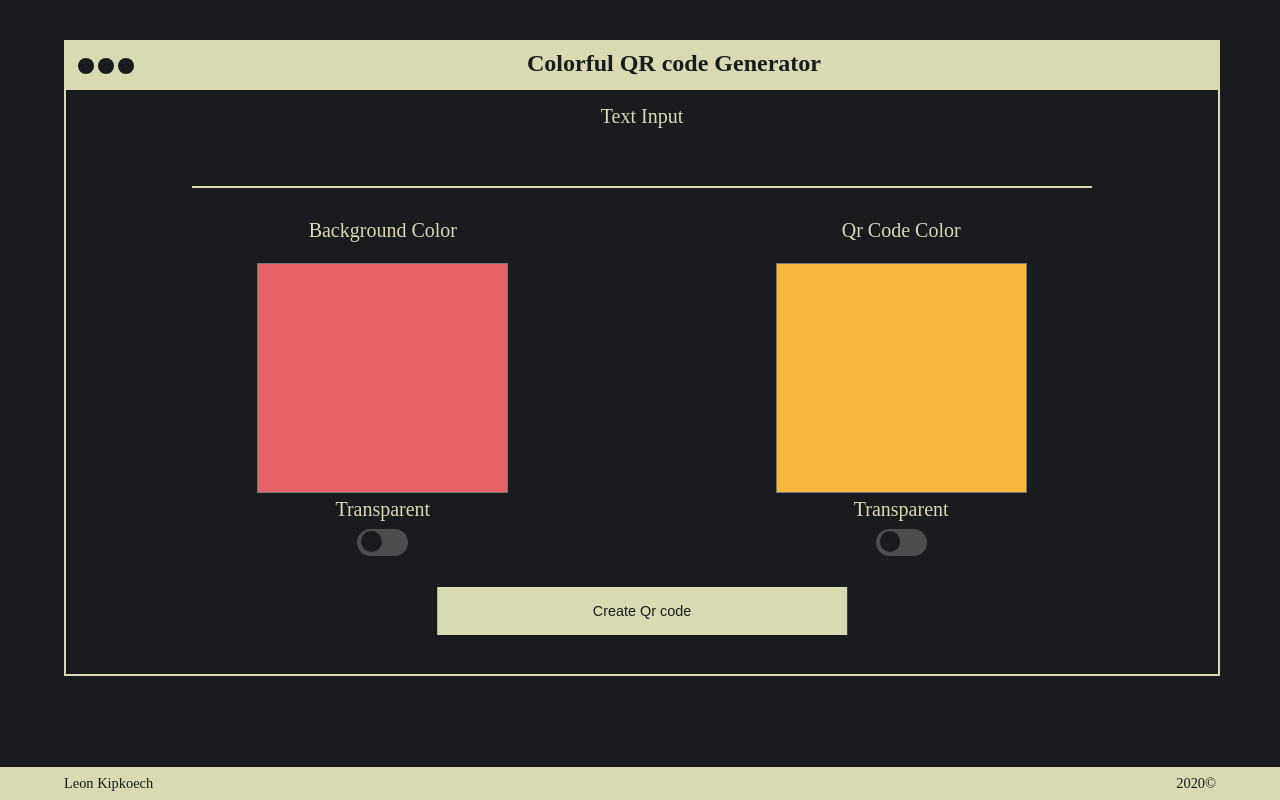
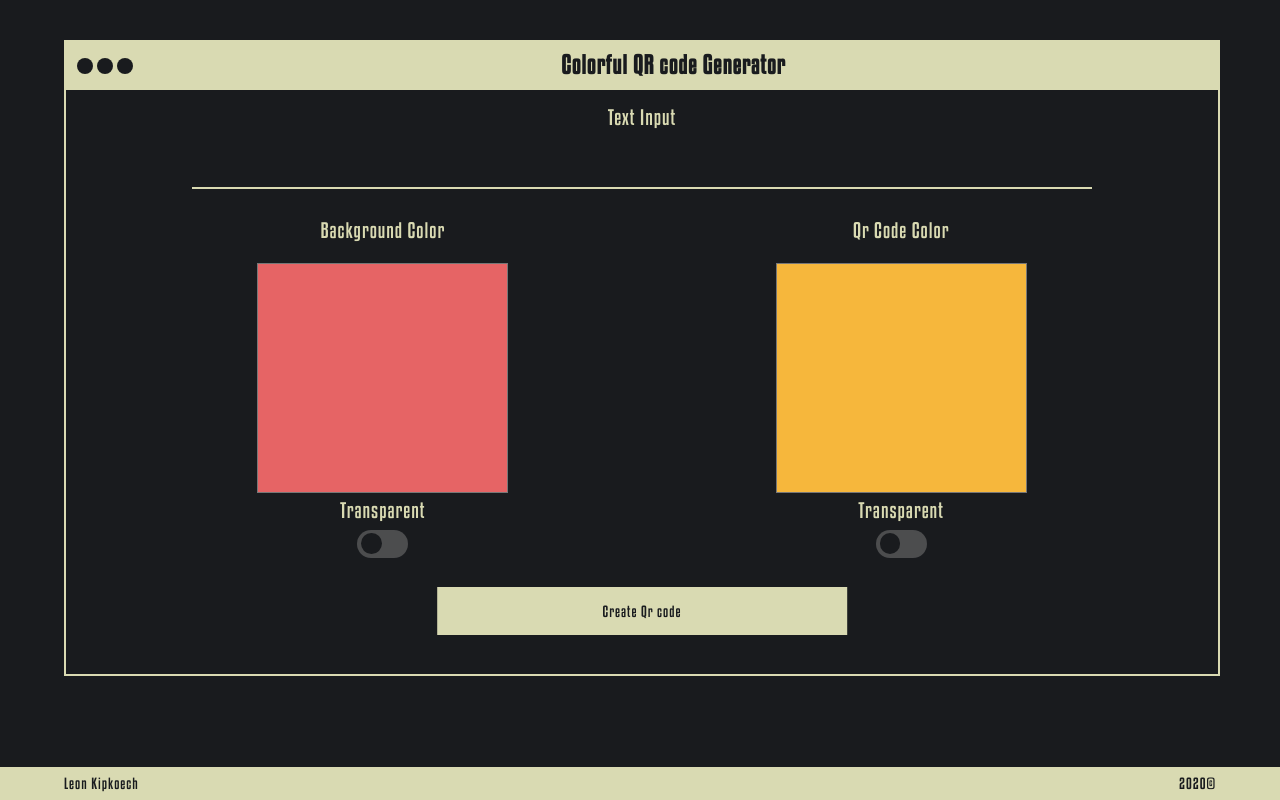
Before and after one commit to leonkoech/Color-QR-Generator, a Flask app: page / in a window 1280 px wide. Run offline with Flask 2, Linux system fonts and the light colour scheme.

Commit message:
changed fonts

```diff
--- a/static/main.css
+++ b/static/main.css
@@ -1,9 +1,14 @@
+
+
 html,body{
     background: #191b1e;
     color: #d9dab2;
     margin: 0;
     padding: 0;
+    letter-spacing: 1px;
+    /* font-family: KenyanCoffee; */
 }
+
 .main{
     width: 90vw;
     height: 79vh;
@@ -19,6 +24,7 @@ html,body{
     background-color: #d9dab2;
     color: #191b1e;
     display: flex;
+    margin-left: -1px;
     justify-content: space-between;
 
 }
@@ -220,6 +226,7 @@ button:hover{
     transform: translateX(-50%);
 }
 
+
 @media only screen and (max-width: 767px) {
 .three-dots{
     width: 14vw;
@@ -265,3 +272,8 @@ input:checked + .slider:before {
     flex-direction: column;
 }
 }
+
+.center-stuff a button{
+    margin-left: 0%;
+    transform: translateX(0%);
+}
--- a/templates/index.html
+++ b/templates/index.html
@@ -5,11 +5,14 @@
     <link type="text/css" rel="stylesheet"  href="{{ url_for('static', filename='main.css') }}" />
     <script src="{{ url_for('static', filename='main.js') }}"></script>
     <meta content="width=device-width, initial-scale=1" name="viewport" />
-
-
+    <style>
+        @font-face{
+            font-family: KenyanCoffee;
+            src: url("{{ url_for('static',filename='kenyanCoffee.ttf') }}") ;
+        }
+        </style>
 </head>
-<html>
-    <body>
+<body style=" font-family: KenyanCoffee;">
         <div class="main">
             <div class="toolbar">
                 <div class="three-dots">
@@ -65,7 +68,7 @@
                 </div>
                 </div>
 
-                <button type="submit">Create Qr code</button>
+                <button type="submit"  style=" font-family: KenyanCoffee; letter-spacing: 1px;">Create Qr code</button>
             </form>
         </div>
         <div class="footer">
```
Also changed, not shown: templates/processed.html (+11 -3 lines), static/kenyanCoffee.ttf (added), static/processed.png.
